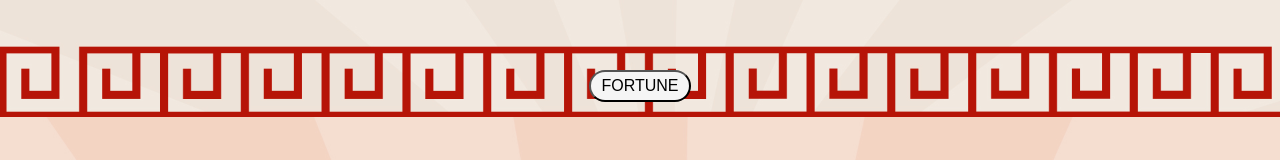
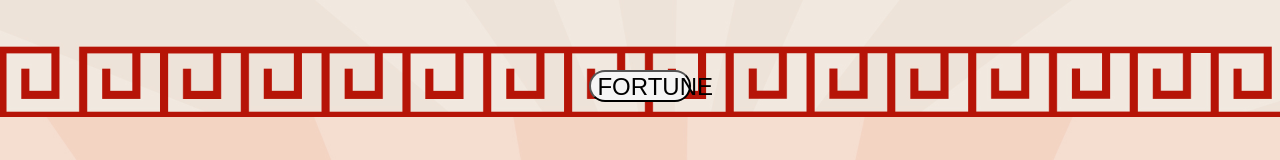
Before and after one commit to mrnguyener21/Fortune-Of-The-Day, a React (Create React App) app: page / in a window 1280 px wide. Shown: the part 603-763 px from the top of the page. Built offline with nearby package versions, Linux system fonts and the light colour scheme.

Commit message:
fixed issue where fortune was matching the previous number

```diff
--- a/src/component/Fortune.js
+++ b/src/component/Fortune.js
@@ -6,34 +6,36 @@ class Fortunes extends React.Component{
         number: null,
         fortunes: null,
     };
-
     fortuneOptions = {
         fortune1: 'the grass is greener on the other side',
         fortune2: 'there is always light at the end of the tunnel',
-        fortune3: 'sometimes the person we are looking for the most is ourself'
+        fortune3: 'sometimes the person we are looking for the most is ourself',
     };
-    number = () => {
+
+    stateDetail = () => {
         this.setState({number:Math.floor(Math.random()*3+1)});
 
-        const fortune = () => {
+        //why is my if/else statement reflecting the previous number
+        //ANSWER BECAUSE WHEN I CLICK BOTH NUMBER AND FORTUNE GET READ AT THE SAME TIME, THE CHANGE TO FORTUNE HAS TO HAPPEN AFTER NUMBER IS CHANGED
+        setTimeout(()=>{
             if(this.state.number === 1){
-                this.setState({fortunes: this.fortuneOptions.fortune1});
+                this.setState({fortunes: this.fortuneOptions.fortune1});//the grass is greener on the other side',
             }else if(this.state.number === 2){
-                this.setState({fortunes: this.fortuneOptions.fortune2});
+                this.setState({fortunes: this.fortuneOptions.fortune2});//'there is always light at the end of the tunnel',
             }else if(this.state.number === 3){
-                this.setState({fortunes:this.fortuneOptions.fortune3});
-            }else{
-                this.setState({fortunes:null});
+                this.setState({fortunes:this.fortuneOptions.fortune3});//'sometimes the person we are looking for the most is ourself',
             };
-        };
-        fortune();
+        },10)
+
     }
 
     render(){
         return(
             <>
                 <h1 className={styles.fortune}>{this.state.fortunes}</h1>
-                <button className={styles.button}onClick={this.number}>FORTUNE</button>
+                <button className={styles.button}onClick={this.stateDetail}>FORTUNE</button>
+                {console.log(this.state.number)}
+                {console.log(this.state.fortunes)}
 
             </>
         )
--- a/src/component/fortune.module.css
+++ b/src/component/fortune.module.css
@@ -16,6 +16,6 @@
     border-radius: 25px;
     width:8%;
     height: 4vh;
-    font-size: 2vh;
+    font-size: 150%;
 
 }
```
